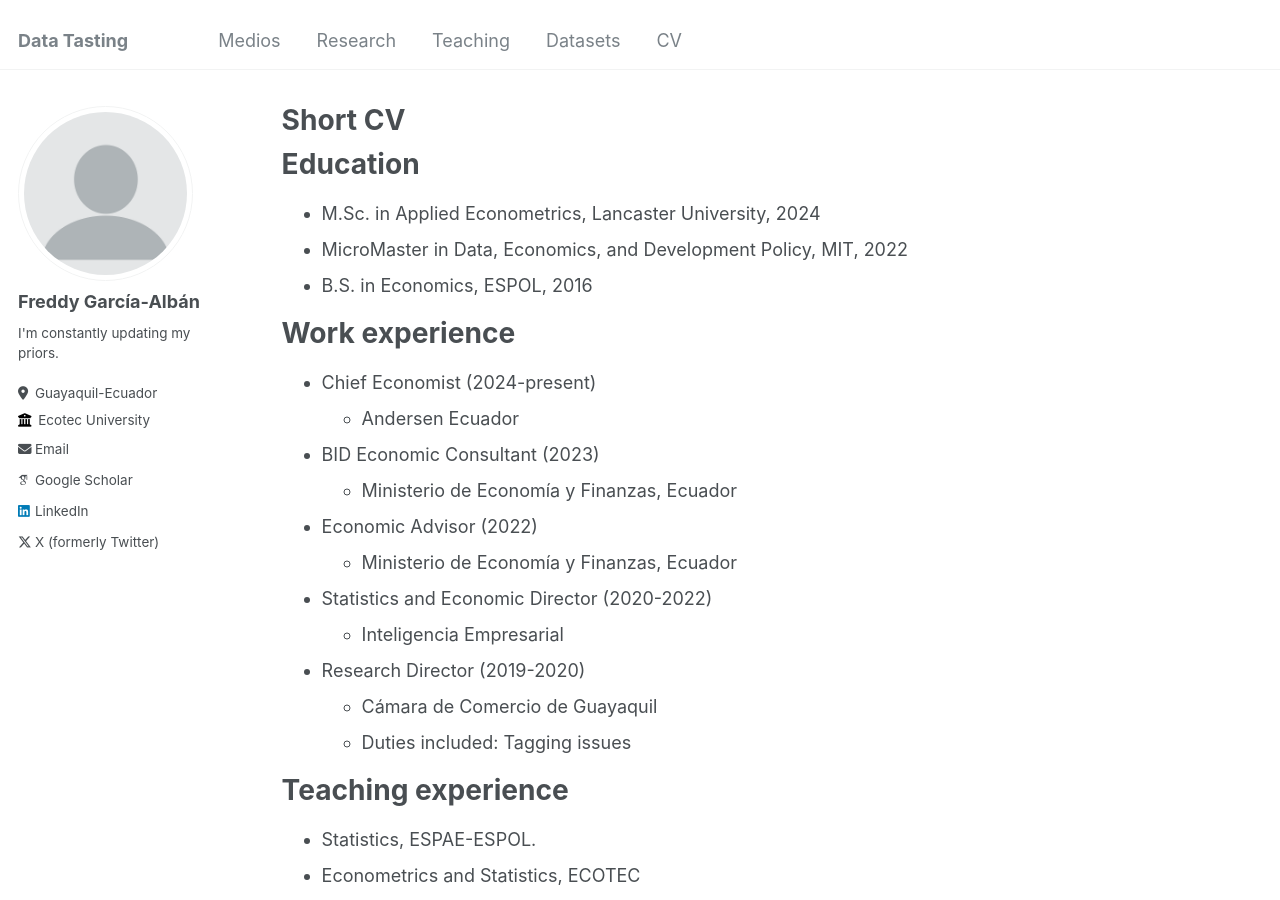
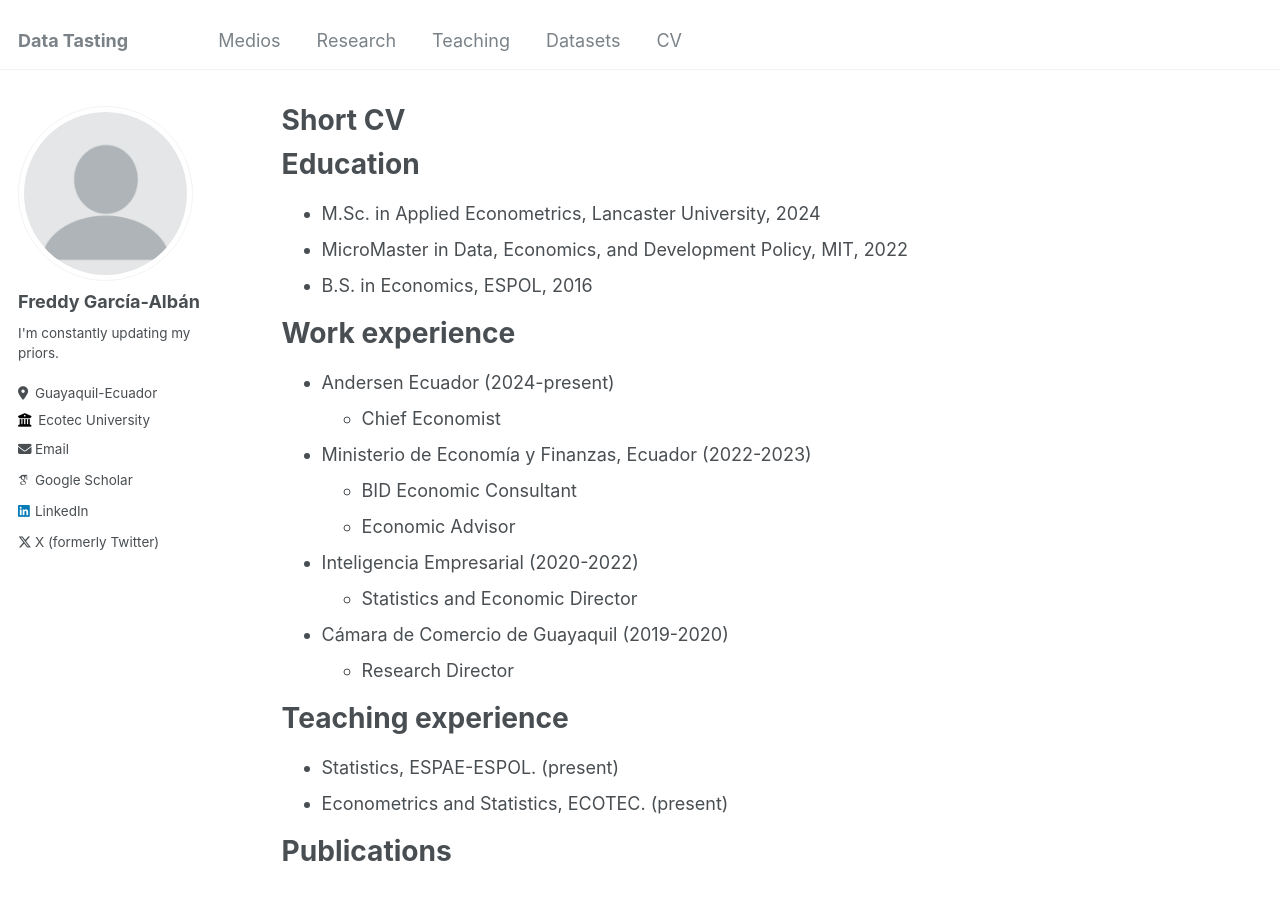
Before and after one commit to EnexFG/EnexFG.github.io, a Jekyll site: the page built from _pages/cv.md, in a window 1280 px wide and 900 px high. Built offline with Jekyll 4.4.1, drawn with Linux system fonts in a browser that asks for light colours; some web fonts are replaced.

Commit message:
Update cv.md

```diff
--- a/_pages/cv.md
+++ b/_pages/cv.md
@@ -17,27 +17,23 @@
 
 Work experience
 ======
-* Chief Economist (2024-present)
-  * Andersen Ecuador
+* Andersen Ecuador (2024-present)
+  * Chief Economist
 
-* BID Economic Consultant (2023)
-  * Ministerio de Economía y Finanzas, Ecuador
+* Ministerio de Economía y Finanzas, Ecuador (2022-2023)
+  * BID Economic Consultant
+  * Economic Advisor
 
-* Economic Advisor (2022)
-  * Ministerio de Economía y Finanzas, Ecuador
+* Inteligencia Empresarial (2020-2022)
+  * Statistics and Economic Director
 
-* Statistics and Economic Director (2020-2022)
-  * Inteligencia Empresarial
-
-* Research Director (2019-2020)
-  * Cámara de Comercio de Guayaquil
-  * Duties included: Tagging issues
-
+* Cámara de Comercio de Guayaquil (2019-2020)
+  * Research Director
 
 Teaching experience
 ======
-* Statistics, ESPAE-ESPOL.
-* Econometrics and Statistics, ECOTEC
+* Statistics, ESPAE-ESPOL. (present)
+* Econometrics and Statistics, ECOTEC. (present)
 
 
 Publications
```
